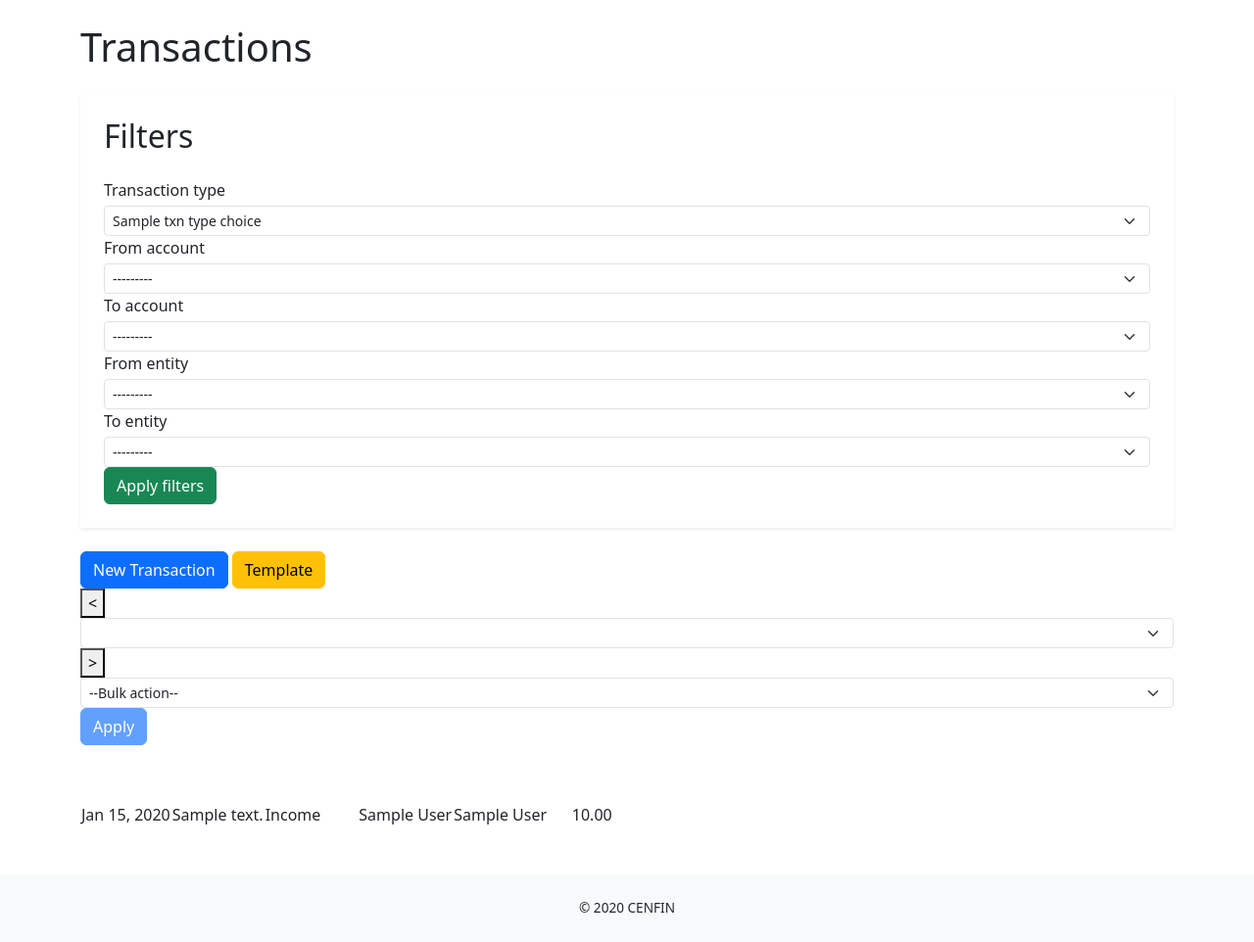
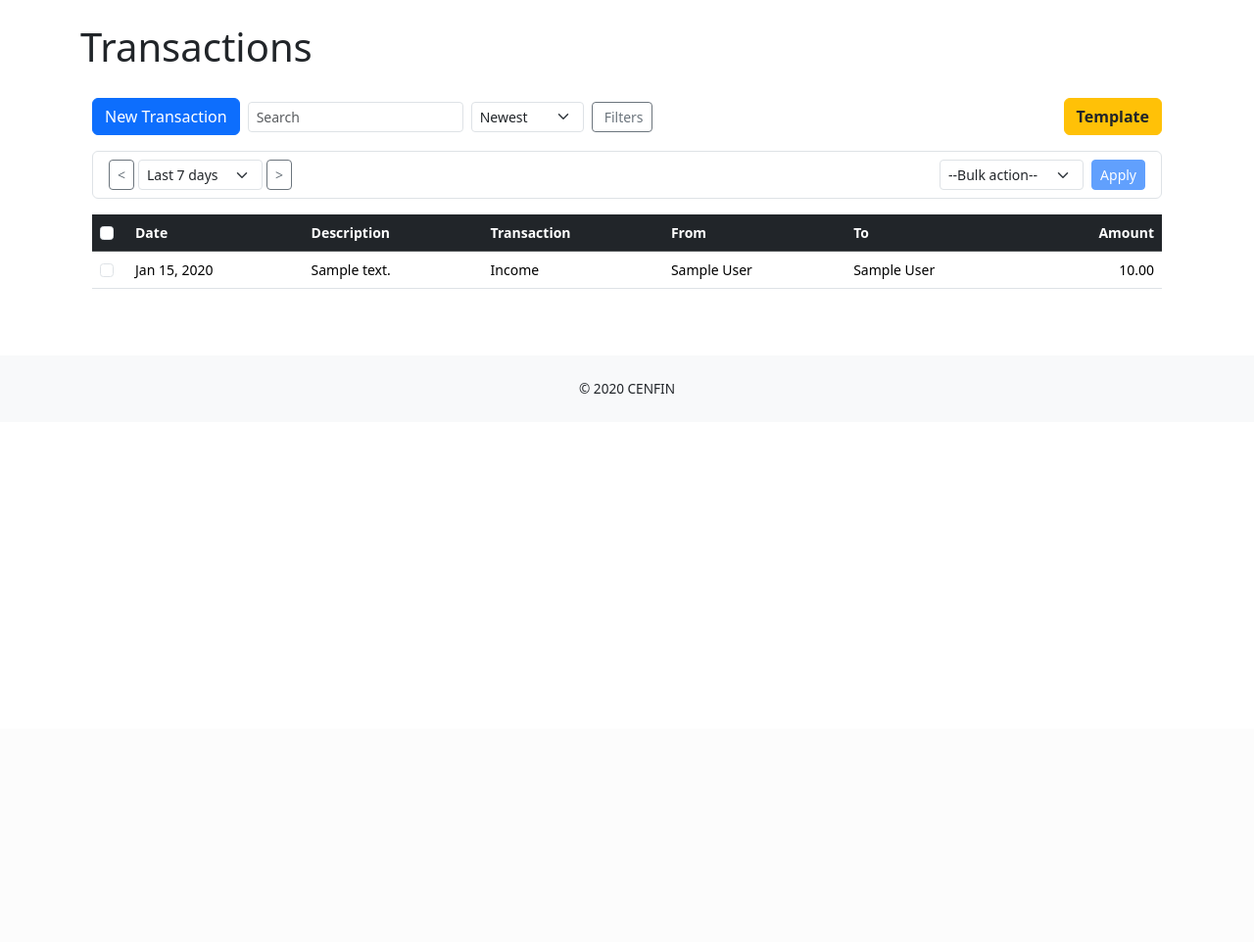
Before and after one commit to 1pongs/CenFin, a Django app: template templates/transactions/transaction_list.html in a window 1280 px wide. Shown: the part 56-1018 px from the top of the page at 98% size. After the commit the page ends 458 px from the top, so only its background shows below. Run offline with Django 5.2, Linux system fonts and the light colour scheme; tables that the repository leaves empty hold one stand-in row (values such as "Sample post"); the template is opened without the code that fills it: values that come from a table or form of the project are taken from there, most other values are stand-ins (such as "Sample title", 1, 10 or a date in 2020); lists and menus that the app fills with data are empty; some libraries are stand-ins or nearby versions.

Commit message:
Modify Transaction Page

```diff
--- a/templates/transactions/transaction_list.html
+++ b/templates/transactions/transaction_list.html
@@ -1,113 +1,71 @@
 {% extends "base.html" %}
-{% load crispy_forms_tags %}
 {% load crispy_forms_tags humanize %}
 
-{% block title %}
-  Transactions · CENFIN
-{% endblock %}
-
-{% block extra_css %}
-  <style>
-    /* Hide checkbox column by default */
-    .select-checkbox {
-      display: none;
-    }
-  </style>
-{% endblock %}
+{% block title %}Transactions · CENFIN{% endblock %}
 
 {% block content %}
 <h1 class="mb-4">Transactions</h1>
-  <div class="flex gap-6">
-    <aside class="w-64 lg:w-72 bg-white shadow-sm p-4 shrink-0">
-      <h2 class="font-bold mb-4">Filters</h2>
-      <form method="get" id="filter-form" class="space-y-3">
-        <div>
-          <label class="block text-sm font-medium mb-1">Transaction type</label>
-          <select name="transaction_type" class="w-full form-select form-select-sm">
-            {% for val,label in txn_type_choices %}
-              <option value="{{ val }}" {% if request.GET.transaction_type == val %}selected{% endif %}>{{ label }}</option>
-            {% endfor %}
+<div class="container-lg py-1">
+  <!-- ================= TOP TOOLBAR ================= -->
+  <div class="d-flex flex-wrap align-items-center justify-content-between mb-3 gap-2">
+    <!-- START : left‑side primary controls -->
+    <div class="d-flex flex-wrap align-items-center gap-2">
+      <a href="{% url 'transactions:transaction_create' %}" class="btn btn-primary">New&nbsp;Transaction</a>
+
+      <!-- search input + sort select share the same GET form -->
+      <form id="search-sort-form" method="get" class="d-flex align-items-center gap-2 flex-wrap">
+        <input name="q" value="{{ request.GET.q }}" type="text" placeholder="Search" class="form-control form-control-sm w-auto" />
+
+        <select name="sort" onchange="this.form.submit()" class="form-select form-select-sm w-auto">
+          <option value="-date"  {% if request.GET.sort == '-date' or not request.GET.sort %}selected{% endif %}>Newest</option>
+          <option value="date"   {% if request.GET.sort == 'date' %}selected{% endif %}>Oldest</option>
+          <option value="-amount"{% if request.GET.sort == '-amount' %}selected{% endif %}>Amount ↓</option>
+          <option value="amount" {% if request.GET.sort == 'amount' %}selected{% endif %}>Amount ↑</option>
         </select>
+
+        <!-- filter trigger -->
+        <button id="filter-btn" type="button" class="btn btn-outline-secondary btn-sm d-flex align-items-center gap-1">
+          <i class="bi bi-funnel"></i><span class="d-none d-sm-inline">Filters</span>
+        </button>
+      </form>
     </div>
-        <div>
-          <label class="block text-sm font-medium mb-1">From account</label>
-          <select name="account_source" class="w-full form-select form-select-sm">
-            <option value="">---------</option>
-            {% for a in accounts %}
-              <option value="{{ a.id }}" {% if request.GET.account_source == a.id|stringformat:'s' %}selected{% endif %}>{{ a.account_name }}</option>
-            {% endfor %}
-          </select>
-        </div>
-        <div>
-          <label class="block text-sm font-medium mb-1">To account</label>
-          <select name="account_destination" class="w-full form-select form-select-sm">
-            <option value="">---------</option>
-            {% for a in accounts %}
-              <option value="{{ a.id }}" {% if request.GET.account_destination == a.id|stringformat:'s' %}selected{% endif %}>{{ a.account_name }}</option>
-            {% endfor %}
-          </select>
-        </div>
-         <div>
-          <label class="block text-sm font-medium mb-1">From entity</label>
-          <select name="entity_source" class="w-full form-select form-select-sm">
-            <option value="">---------</option>
-            {% for e in entities %}
-              <option value="{{ e.id }}" {% if request.GET.entity_source == e.id|stringformat:'s' %}selected{% endif %}>{{ e.entity_name }}</option>
-            {% endfor %}
-          </select>
-        </div>
-         <div>
-          <label class="block text-sm font-medium mb-1">To entity</label>
-          <select name="entity_destination" class="w-full form-select form-select-sm">
-            <option value="">---------</option>
-            {% for e in entities %}
-              <option value="{{ e.id }}" {% if request.GET.entity_destination == e.id|stringformat:'s' %}selected{% endif %}>{{ e.entity_name }}</option>
-            {% endfor %}
-          </select>
-        </div>
-        <button type="submit" class="btn btn-success w-full">Apply filters</button>
-      </form>
-    </aside>
+    <!-- END   : left‑side primary controls -->
 
-    <div class="flex-1">
-      <div class="flex items-center justify-between gap-4 py-4 border-b">
-        <div class="flex gap-2">
-          <a href="{% url 'transactions:transaction_create' %}" class="btn btn-primary">New Transaction</a>
-          <a href="{% url 'transactions:template_list' %}" class="btn btn-warning">Template</a>
-        </div>
-        <div class="flex items-center gap-1">
-          <button>&lt;</button>
-          <select class="form-select form-select-sm"></select>
-          <button>&gt;</button>
-        </div>
-        <div class="flex items-center gap-2">
-          <select id="action-select" name="action" class="form-select form-select-sm w-44">
-            <option value="">--Bulk action--</option>
-            <option value="delete_multiple">Delete Multiple</option>
-          </select>
-          <button id="apply-button" type="submit" form="bulk-action-form" class="btn btn-primary disabled:opacity-50 disabled:cursor-not-allowed">Apply</button>
-        </div>
+    <!-- Template button pushed far right -->
+    <a href="{% url 'transactions:template_list' %}" class="btn btn-warning text-dark fw-semibold">Template</a>
   </div>
 
+  <!-- ================= DATE RANGE + BULK ACTION ROW ================= -->
+  <form id="bulk-action-form" method="post" action="{% url 'transactions:bulk_action' %}" class="border rounded-2 px-3 py-2 d-flex flex-wrap align-items-center justify-content-between gap-3 mb-3">
+    {% csrf_token %}
 
-      {# ==== bulk delete ==== #}
-  <div class="overflow-x-auto mt-6">
-    <div class="mb-2">
-      <label class="inline-flex items-center select-checkbox">
-        <input type="checkbox" id="select-all" class="form-check-input d-none">
-        <span class="ml-2">Select all</span>
-      </label>
+    <!-- Date range picker -->
+    <div class="d-flex align-items-center gap-1">
+      <button class="btn btn-outline-secondary btn-sm" type="button">&lt;</button>
+      <select class="form-select form-select-sm w-auto">
+        <option>Last 7 days</option>
+        <option>Last 30 days</option>
+        <option>This month</option>
+      </select>
+      <button class="btn btn-outline-secondary btn-sm" type="button">&gt;</button>
     </div>
-    <form
-      method="post"
-      id="bulk-action-form"
-      action="{% url 'transactions:bulk_action' %}"
-    >
-      {% csrf_token %}
-      <table class="w-full text-sm">
-        <thead class="bg-gray-800 text-white font-semibold">
+
+    <!-- bulk action controls -->
+    <div class="d-flex align-items-center gap-2 ms-auto">
+      <select id="action-select" name="action" class="form-select form-select-sm w-auto">
+        <option value="">--Bulk action--</option>
+        <option value="delete_multiple">Delete selected</option>
+      </select>
+      <button id="apply-button" class="btn btn-primary btn-sm" type="submit" disabled>Apply</button>
+    </div>
+  </form>
+
+  <!-- ================= TRANSACTION TABLE ================= -->
+  <div class="table-responsive">
+    <table class="table table-hover align-middle small">
+      <thead class="table-dark">
         <tr>
-            <th class="select-checkbox w-10"></th>
+          <th style="width:36px"><input id="select-all" type="checkbox" class="form-check-input" /></th>
           <th>Date</th>
           <th>Description</th>
           <th>Transaction</th>
@@ -117,11 +75,9 @@
         </tr>
       </thead>
       <tbody>
-        {% for txn in object_list %}
-          <tr class="clickable-row hover:bg-gray-50" data-href="{% url 'transactions:transaction_update' txn.pk %}">
-            <td class="select-checkbox">
-              <input type="checkbox" name="selected_ids" value="{{ txn.id }}" class="form-check-input row-checkbox d-none">
-            </td>
+        {% for txn in transactions %}
+        <tr>
+          <td><input type="checkbox" name="selected_ids" value="{{ txn.id }}" class="row-checkbox form-check-input" form="bulk-action-form" /></td>
           <td>{{ txn.date|date:"M d, Y" }}</td>
           <td>{{ txn.description }}</td>
           <td>{{ txn.get_transaction_type_display }}</td>
@@ -130,64 +86,102 @@
           <td class="text-end">{{ txn.amount|floatformat:2|intcomma }}</td>
         </tr>
         {% empty %}
-          <tr><td colspan="6" class="text-center">No transactions yet.</td></tr>
+        <tr><td colspan="7" class="text-center text-muted">No transactions found.</td></tr>
         {% endfor %}
       </tbody>
     </table>
+  </div>
+</div>
+
+<!-- ================= FILTER MODAL ================ -->
+<div id="filter-modal" class="position-fixed top-0 start-0 vw-100 vh-100 d-none" style="background:rgba(0,0,0,.35);z-index:1050;">
+  <div class="d-flex justify-content-center align-items-start pt-5 h-100">
+    <div class="bg-white rounded-3 shadow p-4" style="max-width:420px;width:90%;">
+      <div class="d-flex justify-content-between align-items-center mb-3">
+        <h5 class="mb-0">Filter Transactions</h5>
+        <button id="filter-close" class="btn btn-sm btn-outline-secondary">&times;</button>
+      </div>
+      <form id="filter-form" method="get" class="vstack gap-3">
+        <div>
+          <label class="form-label small mb-1">Transaction type</label>
+          <select name="transaction_type" class="form-select form-select-sm">
+            <option value="">All types</option>
+            {% for val,label in txn_type_choices %}
+            <option value="{{ val }}" {% if request.GET.transaction_type == val %}selected{% endif %}>{{ label }}</option>
+            {% endfor %}
+          </select>
+        </div>
+
+        <div>
+          <label class="form-label small mb-1">From account</label>
+          <select name="account_source" class="form-select form-select-sm">
+            <option value="">Any</option>
+            {% for a in accounts %}
+            <option value="{{ a.id }}" {% if request.GET.account_source == a.id|stringformat:'s' %}selected{% endif %}>{{ a.account_name }}</option>
+            {% endfor %}
+          </select>
+        </div>
+
+        <div>
+          <label class="form-label small mb-1">To account</label>
+          <select name="account_destination" class="form-select form-select-sm">
+            <option value="">Any</option>
+            {% for a in accounts %}
+            <option value="{{ a.id }}" {% if request.GET.account_destination == a.id|stringformat:'s' %}selected{% endif %}>{{ a.account_name }}</option>
+            {% endfor %}
+          </select>
+        </div>
+
+        <div>
+          <label class="form-label small mb-1">From entity</label>
+          <select name="entity_source" class="form-select form-select-sm">
+            <option value="">Any</option>
+            {% for e in entities %}
+            <option value="{{ e.id }}" {% if request.GET.entity_source == e.id|stringformat:'s' %}selected{% endif %}>{{ e.entity_name }}</option>
+            {% endfor %}
+          </select>
+        </div>
+
+        <div>
+          <label class="form-label small mb-1">To entity</label>
+          <select name="entity_destination" class="form-select form-select-sm">
+            <option value="">Any</option>
+            {% for e in entities %}
+            <option value="{{ e.id }}" {% if request.GET.entity_destination == e.id|stringformat:'s' %}selected{% endif %}>{{ e.entity_name }}</option>
+            {% endfor %}
+          </select>
+        </div>
+
+        <div class="d-flex justify-content-end gap-2 pt-2">
+          <button type="button" id="filter-cancel" class="btn btn-outline-secondary btn-sm">Cancel</button>
+          <button type="submit" class="btn btn-success btn-sm">Apply Filters</button>
+        </div>
       </form>
+    </div>
+  </div>
 </div>
 {% endblock %}
 
 {% block extra_js %}
 <script>
-document.addEventListener('DOMContentLoaded', function () {
-  /* ---------- mga element refs ---------- */
-  const actionSelect      = document.getElementById('action-select');
-  const rows              = document.querySelectorAll('.clickable-row');
-  const selectAllCheckbox = document.getElementById('select-all');
-  const rowCheckboxes     = document.querySelectorAll('.row-checkbox');
-  const checkboxColumns   = document.querySelectorAll('.select-checkbox');
-  const applyButton       = document.getElementById('apply-button');
+  // ===== Modal open/close =====
+  const filterBtn   = document.getElementById('filter-btn');
+  const filterModal = document.getElementById('filter-modal');
+  const filterClose = document.getElementById('filter-close');
+  const filterCancel= document.getElementById('filter-cancel');
+  function openModal(){filterModal.classList.remove('d-none');}
+  function closeModal(){filterModal.classList.add('d-none');}
+  filterBtn?.addEventListener('click',openModal);
+  filterClose?.addEventListener('click',closeModal);
+  filterCancel?.addEventListener('click',closeModal);
+  filterModal?.addEventListener('click',e=>{if(e.target===filterModal)closeModal();});
 
-  /* ---------- flag para alam kung bulk mode ---------- */
-  let bulkMode = false;
-
-  /* ---------- dropdown change (= toggle bulk mode) ---------- */
-  actionSelect.addEventListener('change', function () {
-    bulkMode = this.value === 'delete_multiple';
-    applyButton.disabled = !this.value;
-
-    checkboxColumns.forEach(el => el.style.display = bulkMode ? 'table-cell' : 'none');
-    selectAllCheckbox.classList.toggle('d-none', !bulkMode);
-
-    if (!bulkMode) {
-      selectAllCheckbox.checked = false;
-      rowCheckboxes.forEach(cb => { cb.classList.add('d-none'); cb.checked = false; });
-    } else {
-      rowCheckboxes.forEach(cb => cb.classList.remove('d-none'));
-    }
-
-      });
-
-       // initialize state on load
-  actionSelect.dispatchEvent(new Event('change'));
-
-  selectAllCheckbox.addEventListener('change', function () {
-    const checked = this.checked;
-    rowCheckboxes.forEach(cb => {
-      if (!cb.classList.contains('d-none')) cb.checked = checked;
-    });
-  });
-
-  rows.forEach(row => {
-    row.addEventListener('click', function (e) {
-
-      if (bulkMode || e.target.closest('input[type="checkbox"]')) return;
-
-      const url = this.dataset.href;
-      if (url) window.location = url;
-    });
-  });
-});
+  // ===== Bulk action enable/disable & select all =====
+  const actionSelect=document.getElementById('action-select');
+  const applyBtn=document.getElementById('apply-button');
+  const selectAll=document.getElementById('select-all');
+  const rowCbs=document.querySelectorAll('.row-checkbox');
+  actionSelect?.addEventListener('change',()=>{applyBtn.disabled=actionSelect.value==='';});
+  selectAll?.addEventListener('change',()=>{rowCbs.forEach(cb=>cb.checked=selectAll.checked);});
 </script>
 {% endblock %}
```
Also changed, not shown: transactions/views.py (+12 -1 lines). Lines whose indentation alone changed are shown as unchanged.
